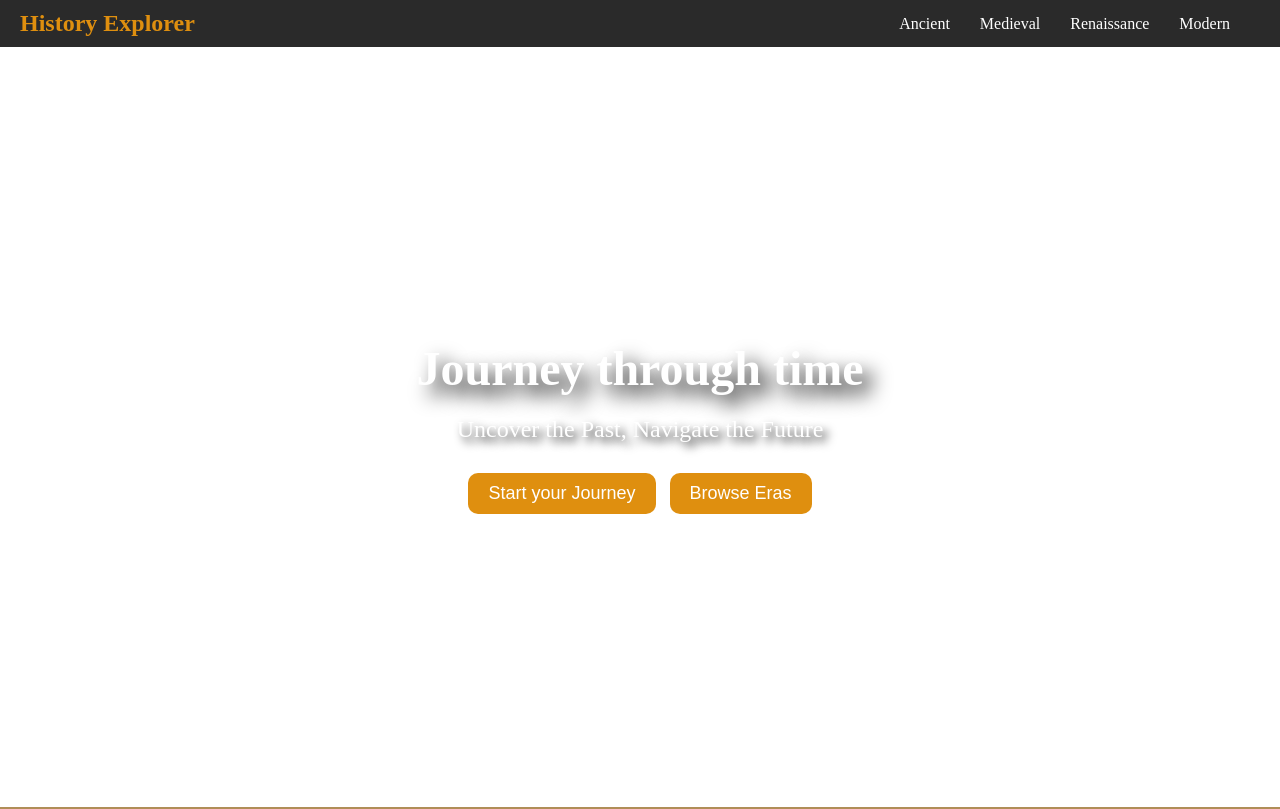
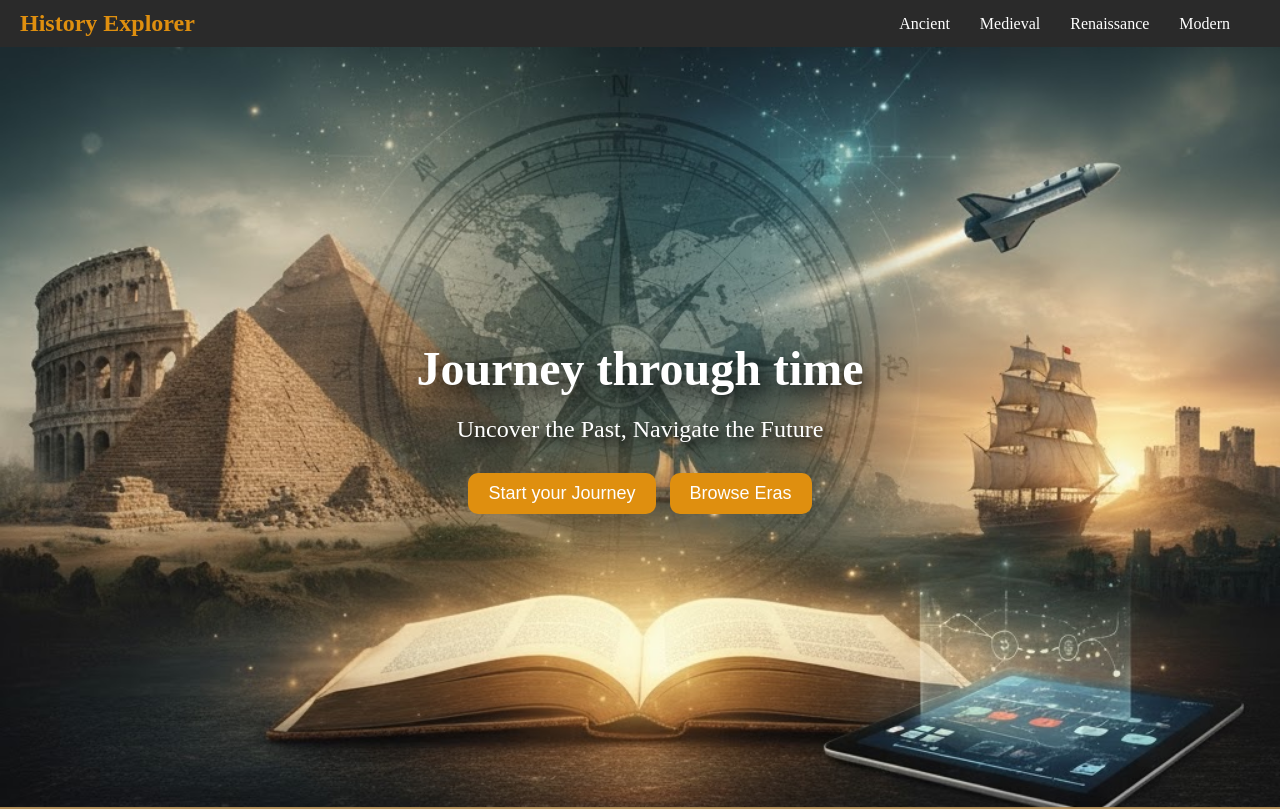
Before and after one commit to yashmborkar/History-Explorer, a plain HTML site: page index.html in a window 1280 px wide. Shown: the top 809 px of the page. Drawn offline with Linux system fonts and the light colour scheme; the site is published under a folder, as on GitHub Pages, so addresses that start at the root find nothing.

Commit message:
fixed bg image

```diff
--- a/style.css
+++ b/style.css
@@ -44,7 +44,7 @@ header{
 
 /*hero section*/
 .hero{
-    background-image: url("/bg.jpeg");
+    background-image: url("bg.jpeg");
     background-size: cover;
     background-position: center;
     height: 95vh;
```
